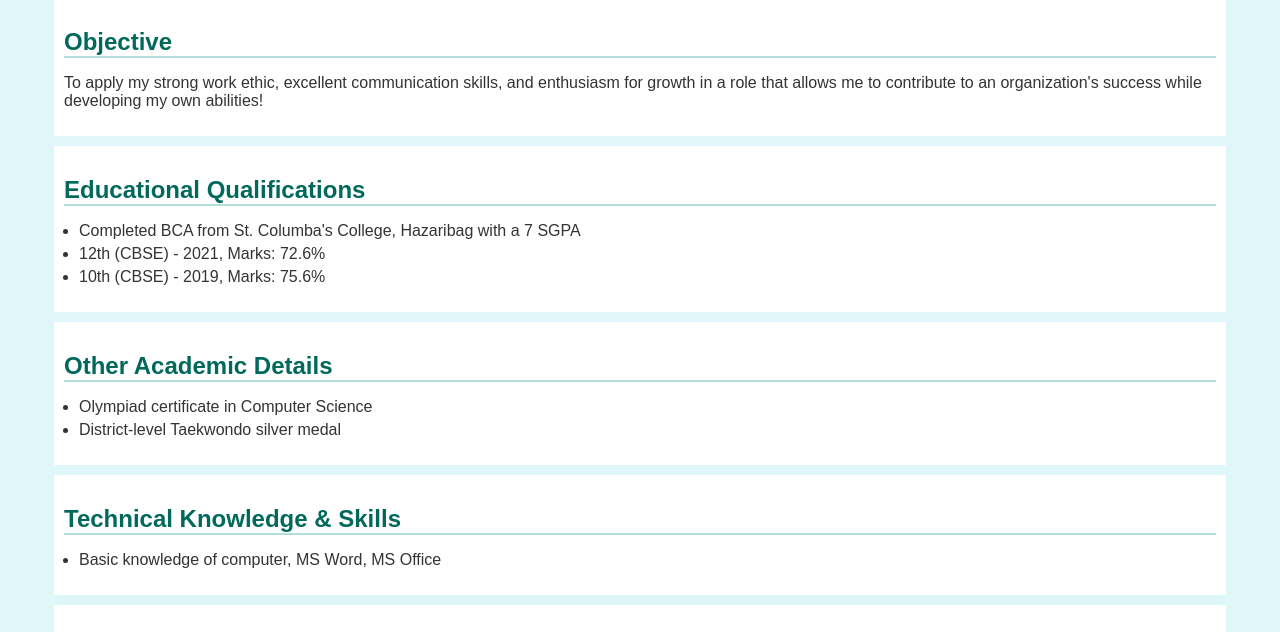
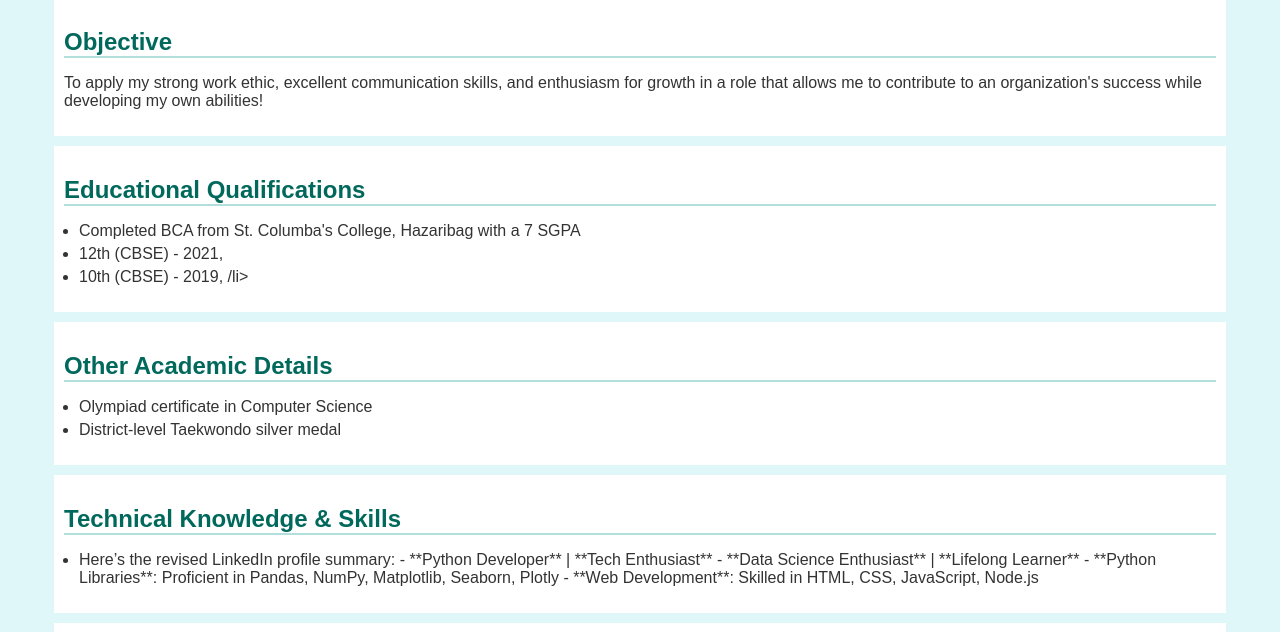
Before and after one commit to Adityaroman/Aditya-sportfolio, a plain HTML site: page Index.html in a window 1280 px wide. Shown: the part 132-764 px from the top of the page. Drawn offline with Linux system fonts and the light colour scheme.

Commit message:
Update Index.html
Just updating from last bench of my class...!

```diff
--- a/Index.html
+++ b/Index.html
@@ -24,8 +24,8 @@
         <h2>Educational Qualifications</h2>
         <ul>
             <li>Completed BCA from St. Columba's College, Hazaribag with a 7 SGPA</li>
-            <li>12th (CBSE) - 2021, Marks: 72.6%</li>
-            <li>10th (CBSE) - 2019, Marks: 75.6%</li>
+            <li>12th (CBSE) - 2021, </li> <! -- Marks: 72.6% -->
+            <li>10th (CBSE) - 2019, /li>  <! --  Marks: 75.6% <-->
         </ul>
     </section>
 
@@ -42,7 +42,12 @@
     <section>
         <h2>Technical Knowledge & Skills</h2>
         <ul>
-            <li>Basic knowledge of computer, MS Word, MS Office</li>
+            <li>Here’s the revised LinkedIn profile summary:
+
+- **Python Developer** | **Tech Enthusiast**
+- **Data Science Enthusiast** | **Lifelong Learner**
+- **Python Libraries**: Proficient in Pandas, NumPy, Matplotlib, Seaborn, Plotly
+- **Web Development**: Skilled in HTML, CSS, JavaScript, Node.js</li>
         </ul>
     </section>
 
```
